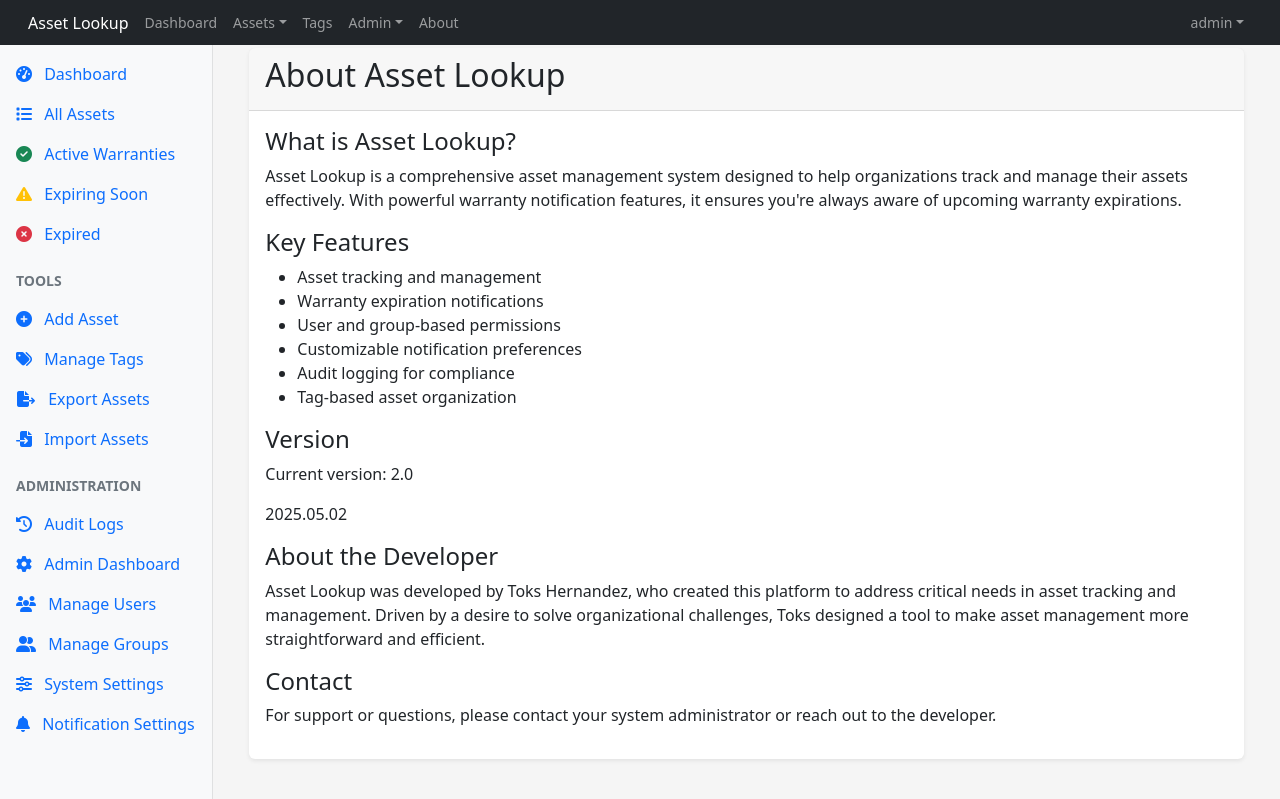
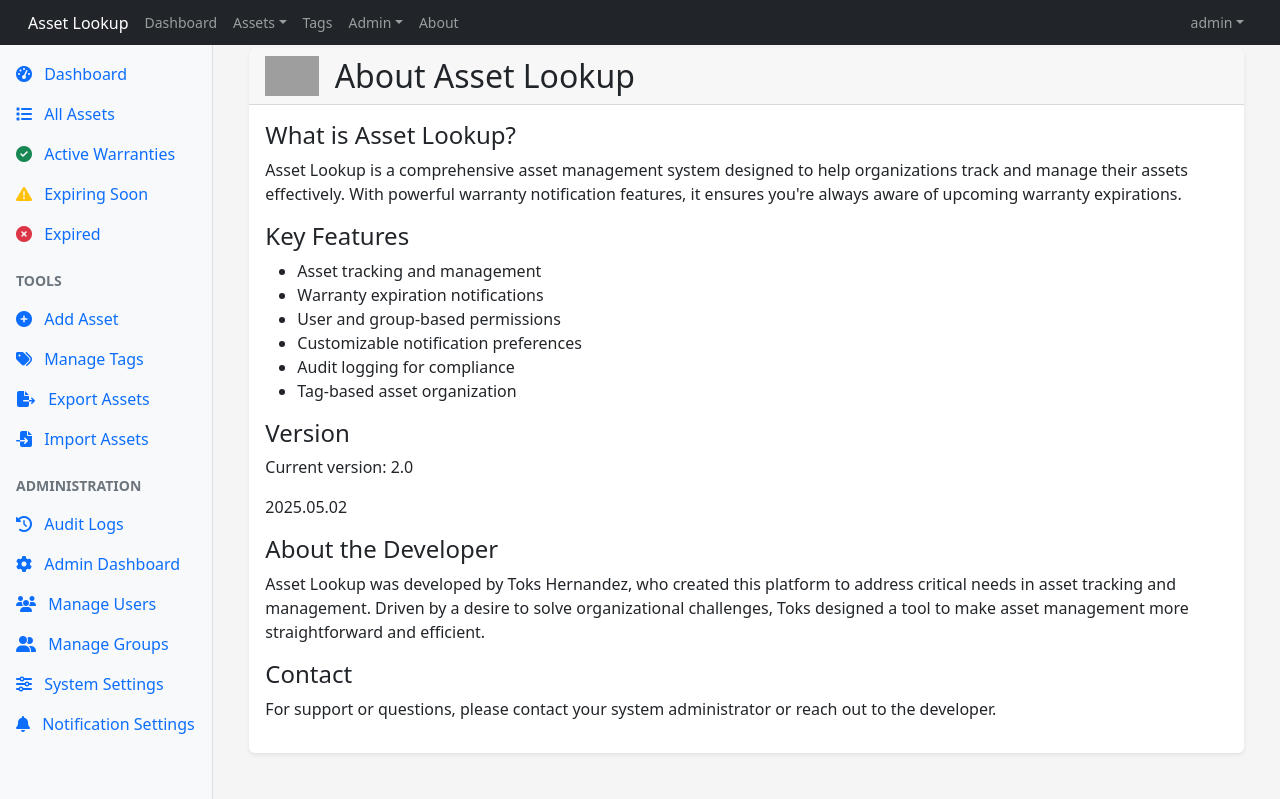
Before and after one commit to thokzz/asset-lookup, a Flask app: template app/templates/static_pages/about.html in a window 1280 px wide. Shown: the top 799 px of the page. Run offline with Flask 2, Linux system fonts and the light colour scheme; the template is opened without the code that fills it, so the values that code supplies are empty; a user stored in the database is signed in; some libraries are stand-ins or nearby versions; grey boxes are pictures that could not be loaded.

Commit message:
Add files via upload

```diff
--- a/app/templates/static_pages/about.html
+++ b/app/templates/static_pages/about.html
@@ -4,7 +4,10 @@
 <div class="container mt-4">
     <div class="card">
         <div class="card-header">
-            <h2>About Asset Lookup</h2>
+            <div class="d-flex align-items-center">
+                <img src="{{ url_for('static', filename='image/AL_logo.png') }}" alt="Asset Lookup Logo" height="40" class="me-3">
+                <h2 class="mb-0">About Asset Lookup</h2>
+            </div>
         </div>
         <div class="card-body">
             <h4>What is Asset Lookup?</h4>
```
